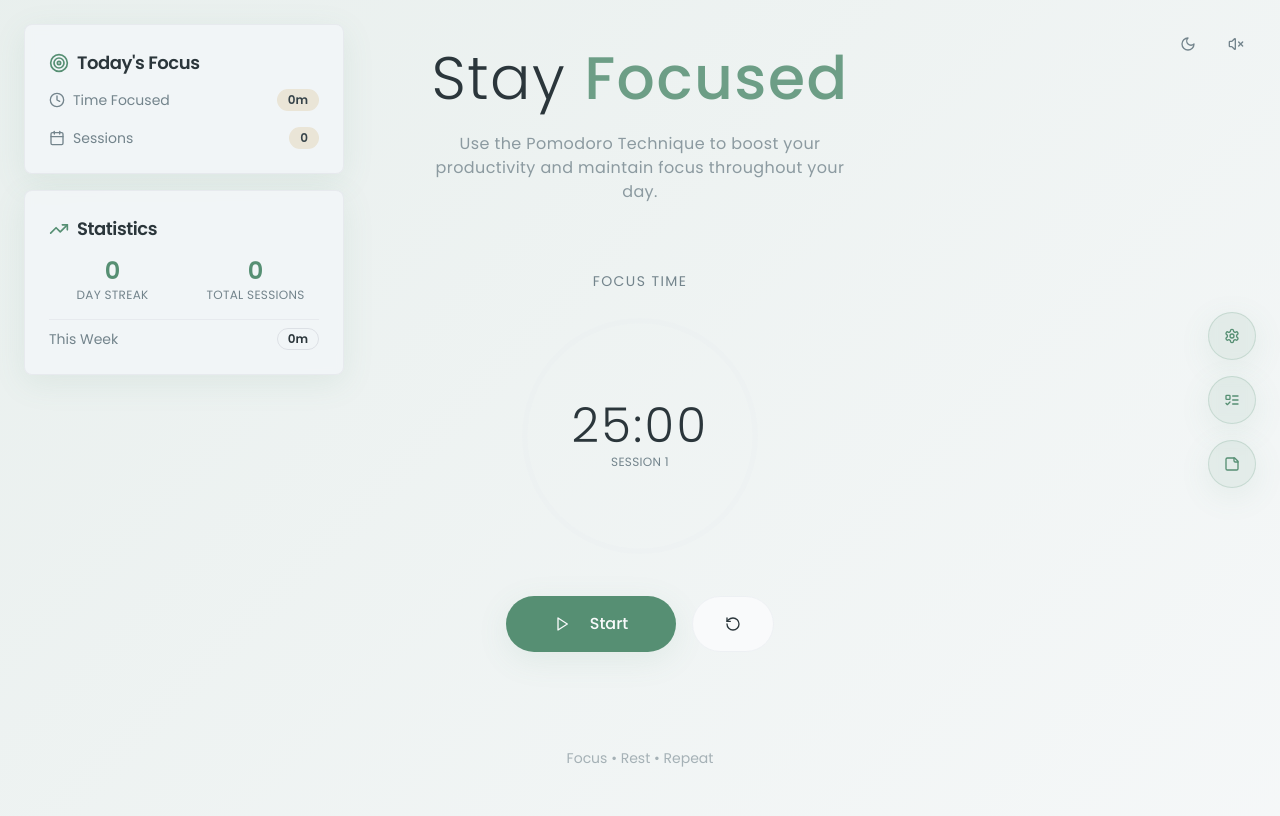
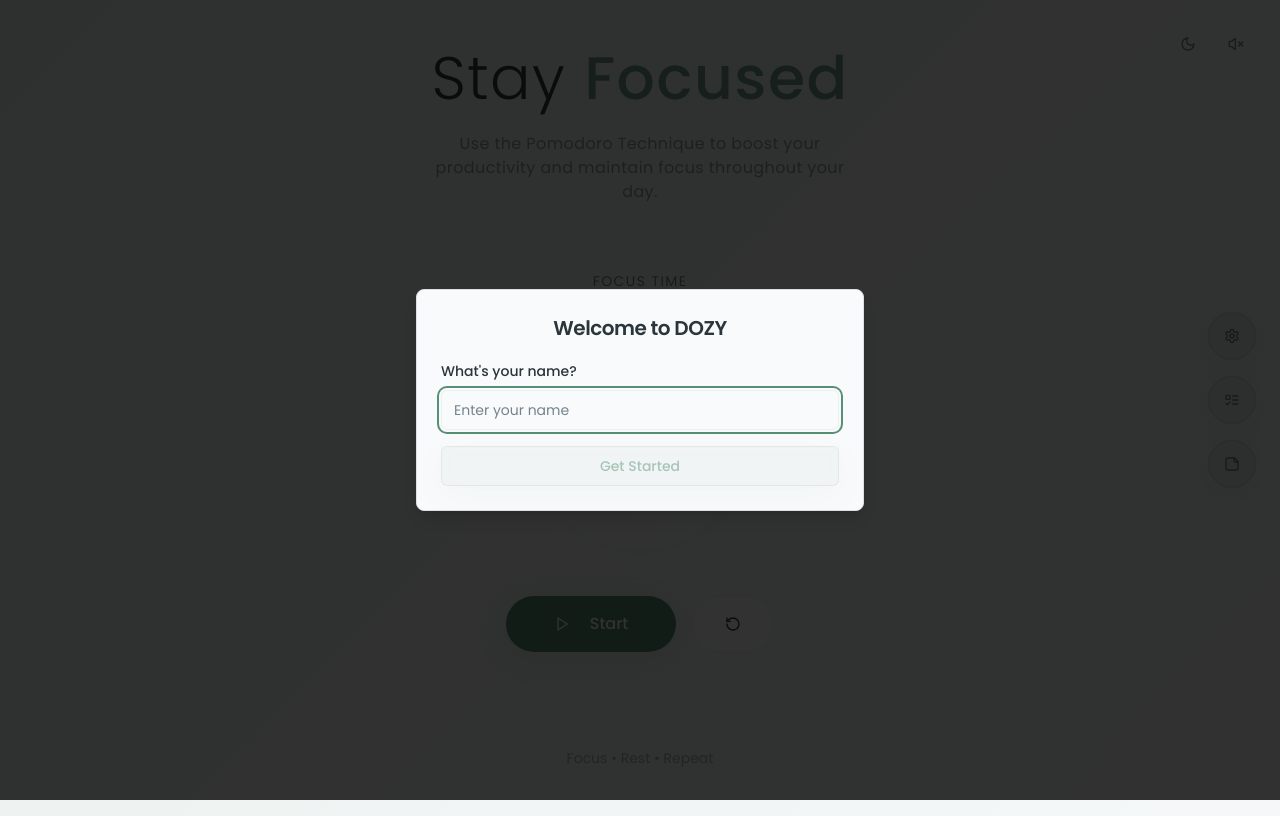
Before and after one commit to AdhiNarayan206/dozy-zen-glow, a React (Vite) app: page / in a window 1280 px wide. Built offline with nearby package versions, Linux system fonts and the light colour scheme.

Commit message:
feat: Add dashboard toggle and user name prompt
Adds a toggleable dashboard button with user's name and prompts for name at the start, storing it locally.

```diff
--- /dev/null
+++ b/src/components/DashboardToggle.tsx
@@ -0,0 +1,29 @@
+
+import { useState } from 'react';
+import { Button } from '@/components/ui/button';
+import { User } from 'lucide-react';
+import { Dashboard } from './Dashboard';
+
+interface DashboardToggleProps {
+  userName: string;
+}
+
+export function DashboardToggle({ userName }: DashboardToggleProps) {
+  const [isOpen, setIsOpen] = useState(false);
+
+  return (
+    <>
+      <Button
+        variant="zen"
+        size="sm"
+        onClick={() => setIsOpen(!isOpen)}
+        className="fixed left-6 top-6 z-30 font-zen flex items-center gap-2"
+      >
+        <User className="w-4 h-4" />
+        Hey {userName}
+      </Button>
+
+      {isOpen && <Dashboard />}
+    </>
+  );
+}
--- /dev/null
+++ b/src/components/WelcomeModal.tsx
@@ -0,0 +1,53 @@
+
+import { useState } from 'react';
+import { Dialog, DialogContent, DialogHeader, DialogTitle } from '@/components/ui/dialog';
+import { Button } from '@/components/ui/button';
+import { Input } from '@/components/ui/input';
+import { Label } from '@/components/ui/label';
+
+interface WelcomeModalProps {
+  isOpen: boolean;
+  onNameSubmit: (name: string) => void;
+}
+
+export function WelcomeModal({ isOpen, onNameSubmit }: WelcomeModalProps) {
+  const [name, setName] = useState('');
+
+  const handleSubmit = (e: React.FormEvent) => {
+    e.preventDefault();
+    if (name.trim()) {
+      onNameSubmit(name.trim());
+    }
+  };
+
+  return (
+    <Dialog open={isOpen} onOpenChange={() => {}}>
+      <DialogContent className="sm:max-w-md" hideCloseButton>
+        <DialogHeader>
+          <DialogTitle className="text-center font-zen text-xl">Welcome to DOZY</DialogTitle>
+        </DialogHeader>
+        <form onSubmit={handleSubmit} className="space-y-4">
+          <div className="space-y-2">
+            <Label htmlFor="name" className="font-zen">What's your name?</Label>
+            <Input
+              id="name"
+              value={name}
+              onChange={(e) => setName(e.target.value)}
+              placeholder="Enter your name"
+              className="font-zen"
+              autoFocus
+            />
+          </div>
+          <Button
+            type="submit"
+            className="w-full font-zen"
+            disabled={!name.trim()}
+            variant="zen"
+          >
+            Get Started
+          </Button>
+        </form>
+      </DialogContent>
+    </Dialog>
+  );
+}
--- a/src/components/ui/dialog.tsx
+++ b/src/components/ui/dialog.tsx
@@ -27,10 +27,14 @@ const DialogOverlay = React.forwardRef<
 ))
 DialogOverlay.displayName = DialogPrimitive.Overlay.displayName
 
+interface DialogContentProps extends React.ComponentPropsWithoutRef<typeof DialogPrimitive.Content> {
+  hideCloseButton?: boolean;
+}
+
 const DialogContent = React.forwardRef<
   React.ElementRef<typeof DialogPrimitive.Content>,
-  React.ComponentPropsWithoutRef<typeof DialogPrimitive.Content>
->(({ className, children, ...props }, ref) => (
+  DialogContentProps
+>(({ className, children, hideCloseButton = false, ...props }, ref) => (
   <DialogPortal>
     <DialogOverlay />
     <DialogPrimitive.Content
@@ -42,10 +46,12 @@ const DialogContent = React.forwardRef<
       {...props}
     >
       {children}
-      <DialogPrimitive.Close className="absolute right-4 top-4 rounded-sm opacity-70 ring-offset-background transition-opacity hover:opacity-100 focus:outline-none focus:ring-2 focus:ring-ring focus:ring-offset-2 disabled:pointer-events-none data-[state=open]:bg-accent data-[state=open]:text-muted-foreground">
-        <X className="h-4 w-4" />
-        <span className="sr-only">Close</span>
-      </DialogPrimitive.Close>
+      {!hideCloseButton && (
+        <DialogPrimitive.Close className="absolute right-4 top-4 rounded-sm opacity-70 ring-offset-background transition-opacity hover:opacity-100 focus:outline-none focus:ring-2 focus:ring-ring focus:ring-offset-2 disabled:pointer-events-none data-[state=open]:bg-accent data-[state=open]:text-muted-foreground">
+          <X className="h-4 w-4" />
+          <span className="sr-only">Close</span>
+        </DialogPrimitive.Close>
+      )}
     </DialogPrimitive.Content>
   </DialogPortal>
 ))
--- a/src/pages/Index.tsx
+++ b/src/pages/Index.tsx
@@ -1,15 +1,38 @@
 
+import { useState, useEffect } from 'react';
 import { FocusTimer } from '@/components/FocusTimer';
 import { TodoPanel } from '@/components/TodoPanel';
 import { NotesSection } from '@/components/NotesSection';
 import { Settings } from '@/components/Settings';
 import { DarkModeToggle } from '@/components/DarkModeToggle';
 import { AmbientToggle } from '@/components/AmbientToggle';
-import { Dashboard } from '@/components/Dashboard';
+import { DashboardToggle } from '@/components/DashboardToggle';
+import { WelcomeModal } from '@/components/WelcomeModal';
 
 const Index = () => {
+  const [userName, setUserName] = useState<string | null>(null);
+  const [showWelcome, setShowWelcome] = useState(false);
+
+  useEffect(() => {
+    const storedName = localStorage.getItem('dozy-user-name');
+    if (storedName) {
+      setUserName(storedName);
+    } else {
+      setShowWelcome(true);
+    }
+  }, []);
+
+  const handleNameSubmit = (name: string) => {
+    localStorage.setItem('dozy-user-name', name);
+    setUserName(name);
+    setShowWelcome(false);
+  };
+
   return (
     <div className="min-h-screen bg-background zen-gradient relative overflow-hidden">
+      {/* Welcome Modal */}
+      <WelcomeModal isOpen={showWelcome} onNameSubmit={handleNameSubmit} />
+
       {/* Ambient background elements */}
       <div className="absolute inset-0 opacity-20">
         <div className="absolute top-20 left-10 w-40 h-40 bg-primary/8 rounded-full blur-3xl ambient-float"></div>
@@ -17,8 +40,8 @@ const Index = () => {
         <div className="absolute top-1/2 left-1/3 w-24 h-24 bg-secondary/8 rounded-full blur-xl ambient-float" style={{ animationDelay: '4s' }}></div>
       </div>
 
-      {/* Dashboard - Left side */}
-      <Dashboard />
+      {/* Dashboard Toggle - Left side */}
+      {userName && <DashboardToggle userName={userName} />}
 
       {/* Header controls */}
       <div className="absolute top-6 right-6 flex gap-2 z-10">
```
